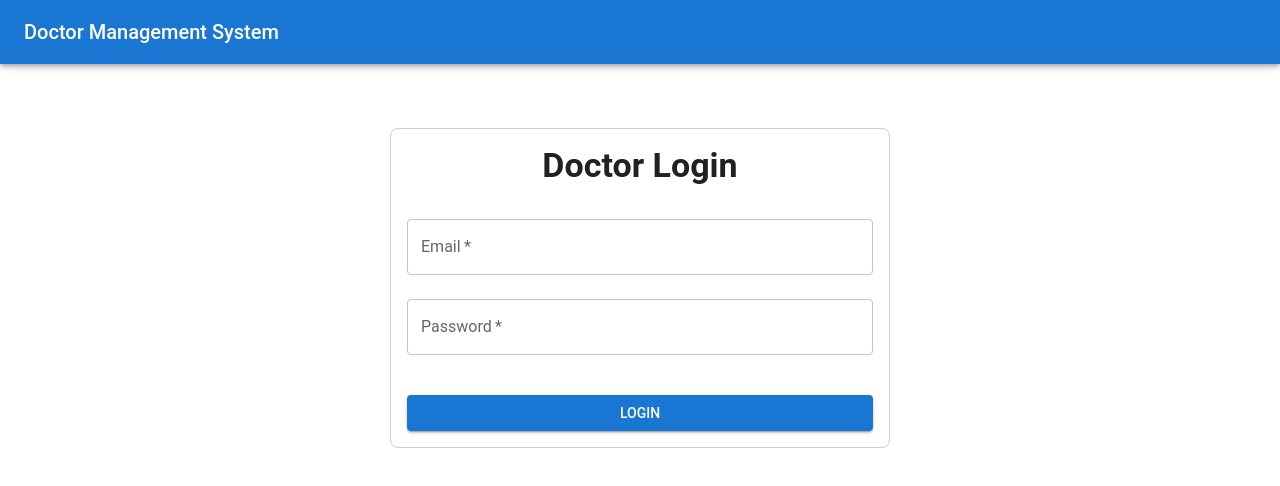
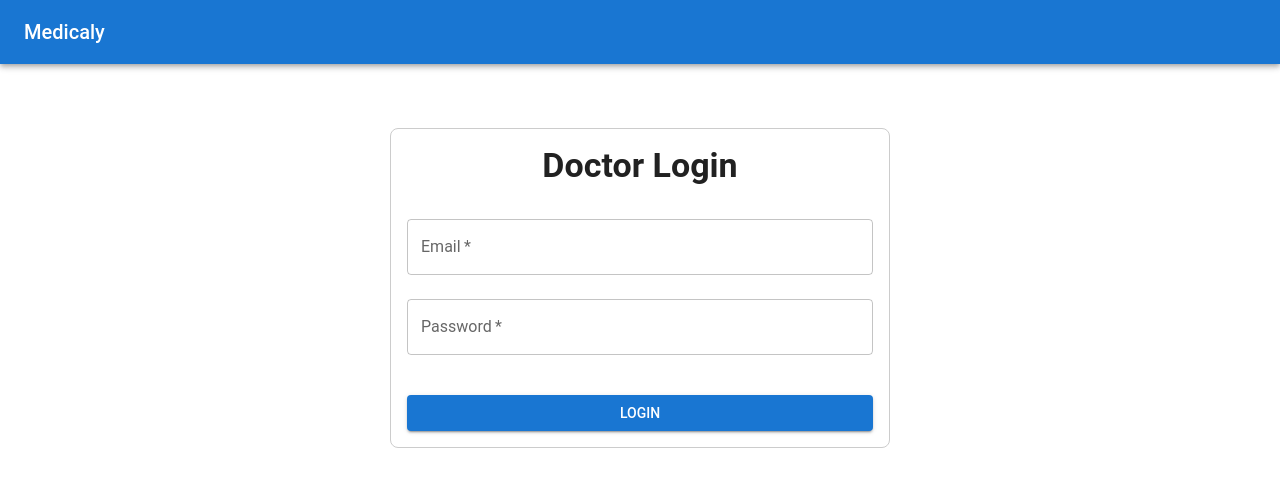
Before and after one commit to HoussamELM/Medicaly, a React (Vite) app: page /doctor-login in a window 1280 px wide. Shown: the top 486 px of the page. Built offline with nearby package versions, Linux system fonts and the light colour scheme; no server answers.

Commit message:
styling tweaks, more to come

```diff
--- a/src/components/DoctorDashboard.jsx
+++ b/src/components/DoctorDashboard.jsx
@@ -200,10 +200,7 @@ const DoctorDashboard = () => {
 
                     {tabValue === 0 && (
                         <>
-                            <Typography variant="subtitle1" mb={2} textAlign="center">
-                                Click on a patient row to see their history
-                            </Typography>
-                            <Box display="flex" justifyContent="space-between" alignItems="center" mb={2}>
+                            <Box display="flex" justifyContent="space-between" alignItems="center" mb={2} className="mt-8">
                                 <CSVLink data={exportData} filename={"patients_data.csv"}>
                                     <Button variant="contained" color="primary">Export Data as CSV</Button>
                                 </CSVLink>
--- a/src/components/Header.jsx
+++ b/src/components/Header.jsx
@@ -17,12 +17,12 @@ const Header = () => {
         <AppBar position="static" sx={{ mb: 4 }}>
             <Toolbar>
                 <Typography variant="h6" sx={{ flexGrow: 1 }}>
-                    Doctor Management System
+                    Medicaly
                 </Typography>
                 {currentUser && (
                     <Box>
                         <Typography variant="body1" sx={{ display: 'inline', mr: 2 }}>
-                            Signed in as {currentUser.email}
+                            Signed in as Dr.{currentUser.email.split('@')[0]}
                         </Typography>
                         <Button color="inherit" onClick={handleLogout}>Logout</Button>
                     </Box>
```
